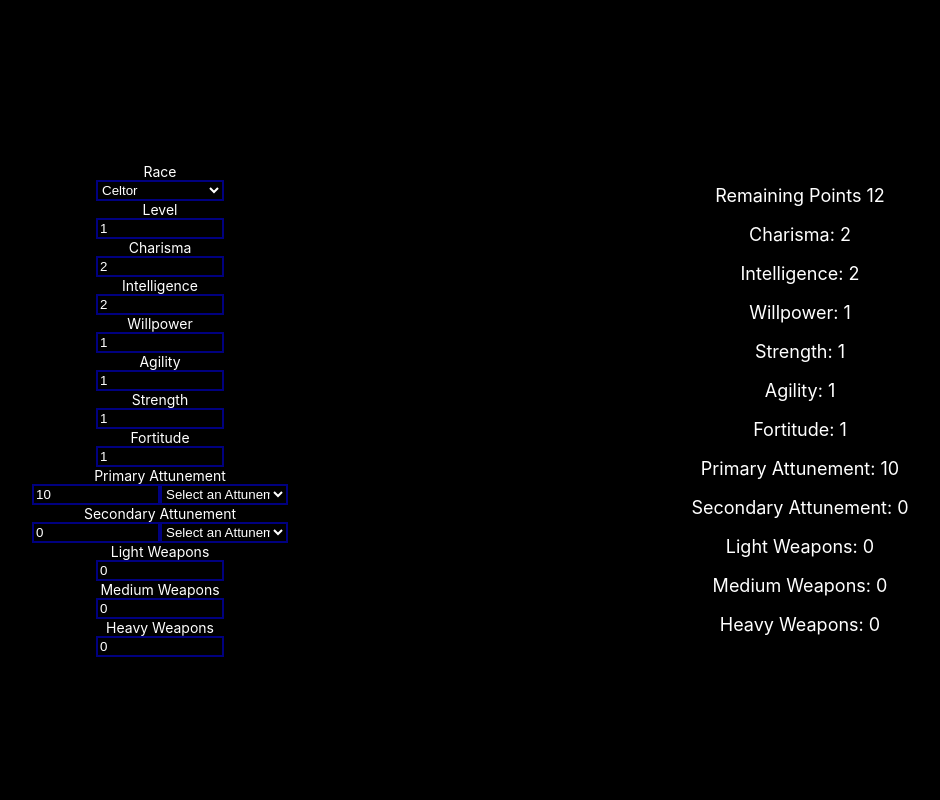
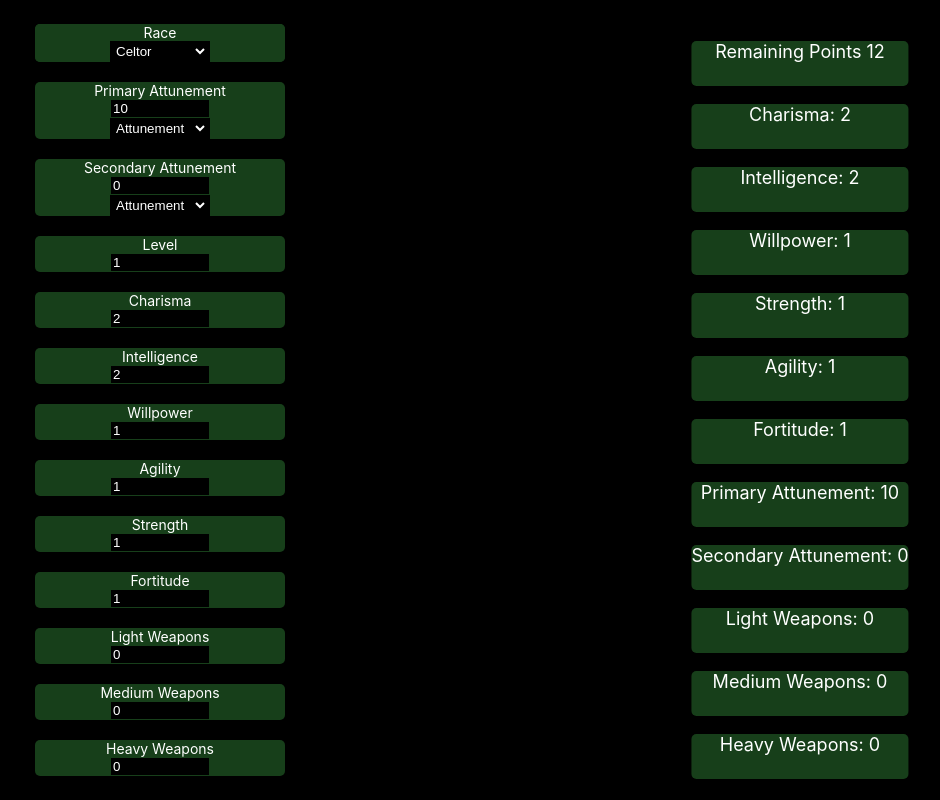
Before and after one commit to RedalarHouseVoid/Deepwoken-Build, a React (Create React App) app: page / in a window 1280 px wide. Shown: the whole page, without its empty margins (160-1100 px from the left). Built offline with nearby package versions, Linux system fonts and the light colour scheme.

Commit message:
Stylistic Changes
Stylistic Changes

```diff
--- a/src/App.css
+++ b/src/App.css
@@ -40,7 +40,7 @@
 }
 input[type=text] {
   box-sizing: border-box;
-  border: 2px solid navy;
+  border: 1px solid rgb(23, 63, 26);
   background-color: black;
   color: white;
   width: 40%;
@@ -55,7 +55,7 @@ input[type=text] {
 }
 .race {
   box-sizing: border-box;
-  border: 2px solid navy;
+  border: 2px solid rgb(0, 0, 0);
   background-color: black;
   color: white;
   width: 10%;
@@ -63,6 +63,12 @@ input[type=text] {
 .attr {
   font-size: 14px;
   position: relative;
+  background-color: rgb(23, 63, 26);
+  border-radius: 5px;
+  border: rgb(23, 63, 26) 4px;
+  width: 250px;
+  margin-bottom: 20px;
+
 
 
 
@@ -70,10 +76,18 @@ input[type=text] {
 
 }
 
+p {
+  font-size: large;
+  background-color: rgb(23, 63, 26);
+  border-radius: 5px;
+  border: rgb(23, 63, 26) 4px;
+  height: 45px;
+}
+
 
 select {
   box-sizing: border-box;
-  border: 2px solid navy;
+  border: 2px solid rgb(0, 0, 0);
   background-color: black;
   color: white;
   width: 40%;
@@ -93,12 +107,18 @@ select {
   top: 0;
   overflow-x: hidden;
   padding-top: 20px;
+  background-color: black;
+
 }
-
+.middle {
+  color: white;
+}
 .left {
   left: 0;
   background-color: black;
 }
+
+
 
 .right {
   right: 0;
@@ -117,8 +137,3 @@ select {
   width: 150px;
   border-radius: 50%;
 }
-
-
-p {
-  font-size: large;
-}
--- a/src/App.js
+++ b/src/App.js
@@ -353,6 +353,7 @@ useEffect(() => {
 
     return (
     <div className="App">
+
       <header className="App-header">
         <img src={logo} className="App-logo" alt="logo" />
 
@@ -396,6 +397,63 @@ useEffect(() => {
 
 
         </div>
+        <div class='attr'>
+
+
+
+        <form>
+        <label>{primaryAttunement !== 'none' ? primaryAttunement : 'Primary Attunement'}</label> <br/>
+        <input
+
+        type="text"
+        value={primaryAttunementValue}
+        onChange={(a) => attrChange(a, 'primary attunement')}
+        />
+
+        </form>
+        <select
+         value={primaryAttunement}
+         onChange={
+           (A) => primaryAttunementChange(A)}
+           >
+
+         <option value="none" selected="selected">Attunement</option>
+          <option value='Flamecharm'>Flamecharm</option>
+          <option value='Frostdraw'>Frostdraw</option>
+          <option value='Thundercall'>Thundercall</option>
+          <option value='Galebreathe'>Galebreathe</option>
+          <option value='Shadowcast'>Shadowcast</option>
+        </select>
+        </div>
+        <div class='attr'>
+
+
+
+        <form>
+        <label>{secondaryAttunement !== 'none' ? secondaryAttunement : 'Secondary Attunement'}</label> <br/>
+        <input
+
+        type="text"
+        value={secondaryAttunementValue}
+        onChange={(a) => attrChange(a, 'secondary attunement')}
+        />
+
+        </form>
+        <select
+         value={secondaryAttunement}
+         onChange={
+           (A) => secondaryAttunementChange(A)}
+           >
+
+        <option value="none" selected="selected">Attunement</option>
+        <option value='Frostdraw'>Frostdraw</option>
+        <option value='Flamecharm'>Flamecharm</option>
+          <option value='Thundercall'>Thundercall</option>
+          <option value='Galebreathe'>Galebreathe</option>
+          <option value='Shadowcast'>Shadowcast</option>
+        </select>
+        </div>
+
 
 
 
@@ -526,60 +584,6 @@ useEffect(() => {
         </form>
         </div>
 
-        <div class='attr'>
-
-
-
-        <form>
-        <label>{primaryAttunement !== 'none' ? primaryAttunement : 'Primary Attunement'}</label> <br/>
-        <input
-
-        type="text"
-        value={primaryAttunementValue}
-        onChange={(a) => attrChange(a, 'attunement')}
-        />
-        <select
-         value={primaryAttunement}
-         onChange={
-           (A) => primaryAttunementChange(A)}
-           >
-
-         <option value="none" selected="selected">Select an Attunement</option>
-          <option value='Flamecharm'>Flamecharm</option>
-          <option value='Frostdraw'>Frostdraw</option>
-          <option value='Thundercall'>Thundercall</option>
-          <option value='Galebreathe'>Galebreathe</option>
-          <option value='Shadowcast'>Shadowcast</option>
-        </select>
-        </form>
-        </div>
-        <div class='attr'>
-
-
-
-        <form>
-        <label>{secondaryAttunement !== 'none' ? secondaryAttunement : 'Secondary Attunement'}</label> <br/>
-        <input
-
-        type="text"
-        value={secondaryAttunementValue}
-        onChange={(a) => attrChange(a, 'attunement')}
-        />
-        <select
-         value={secondaryAttunement}
-         onChange={
-           (A) => secondaryAttunementChange(A)}
-           >
-
-        <option value="none" selected="selected">Select an Attunement</option>
-        <option value='Frostdraw'>Frostdraw</option>
-        <option value='Flamecharm'>Flamecharm</option>
-          <option value='Thundercall'>Thundercall</option>
-          <option value='Galebreathe'>Galebreathe</option>
-          <option value='Shadowcast'>Shadowcast</option>
-        </select>
-        </form>
-        </div>
 
         <div class='attr'>
 
@@ -628,10 +632,16 @@ useEffect(() => {
         <div>
 
         </div>
+
         </div>
+
 </div>
 
+
+
+
 <div class="split right">
+
   <div class="centered">
   <p>   Remaining Points {
             (levelValue * 5 + 25 ) - (Number(lightWeaponValue) + Number(mediumWeaponValue) + Number(heavyWeaponValue) + Number(primaryAttunementValue) + Number(secondaryAttunementValue) +  Number(charismaValue) + Number(intelligenceValue) + Number(willpowerValue) + Number(agilityValue) + Number(strengthValue) + Number(fortitudeValue))
@@ -649,6 +659,9 @@ useEffect(() => {
   <p>Medium Weapons: {mediumWeaponValue} </p>
   <p>Heavy Weapons: {heavyWeaponValue} </p>
   </div>
+
+
+
 </div>
 
 
@@ -664,6 +677,7 @@ useEffect(() => {
       </header>
 
     </div>
+
   );
 }
 
```
